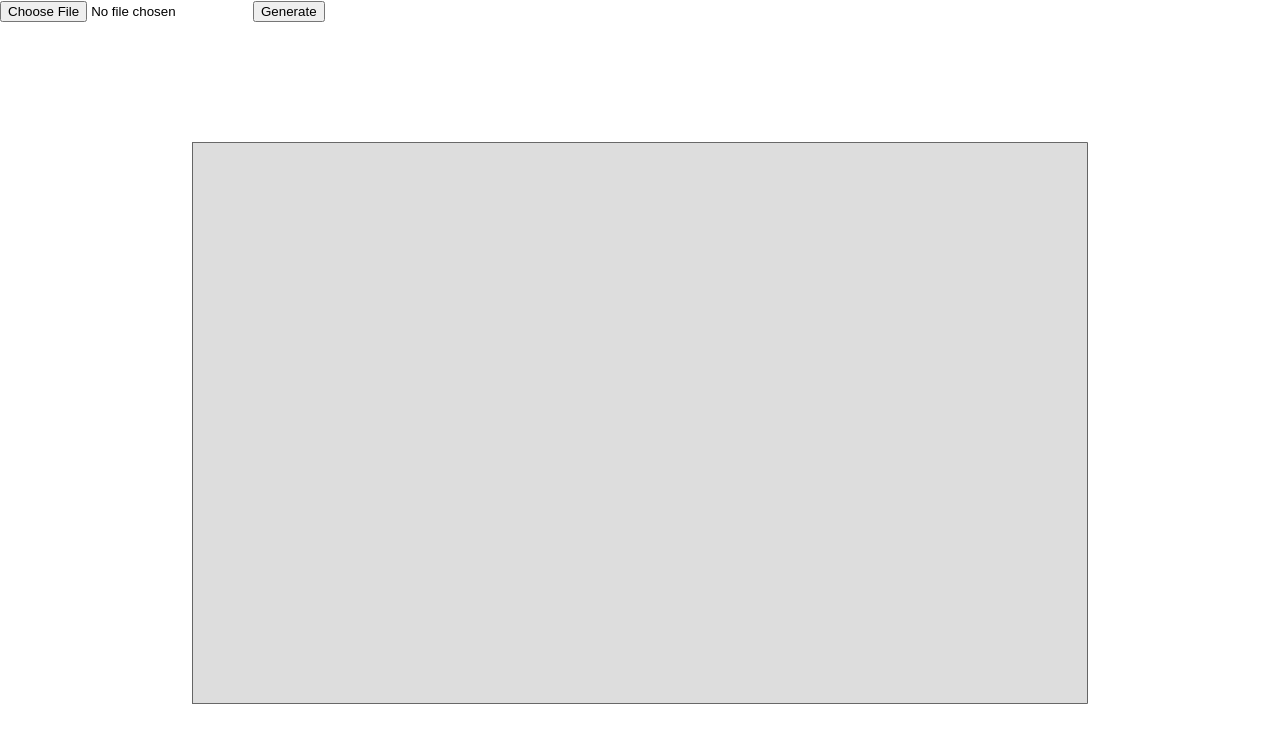
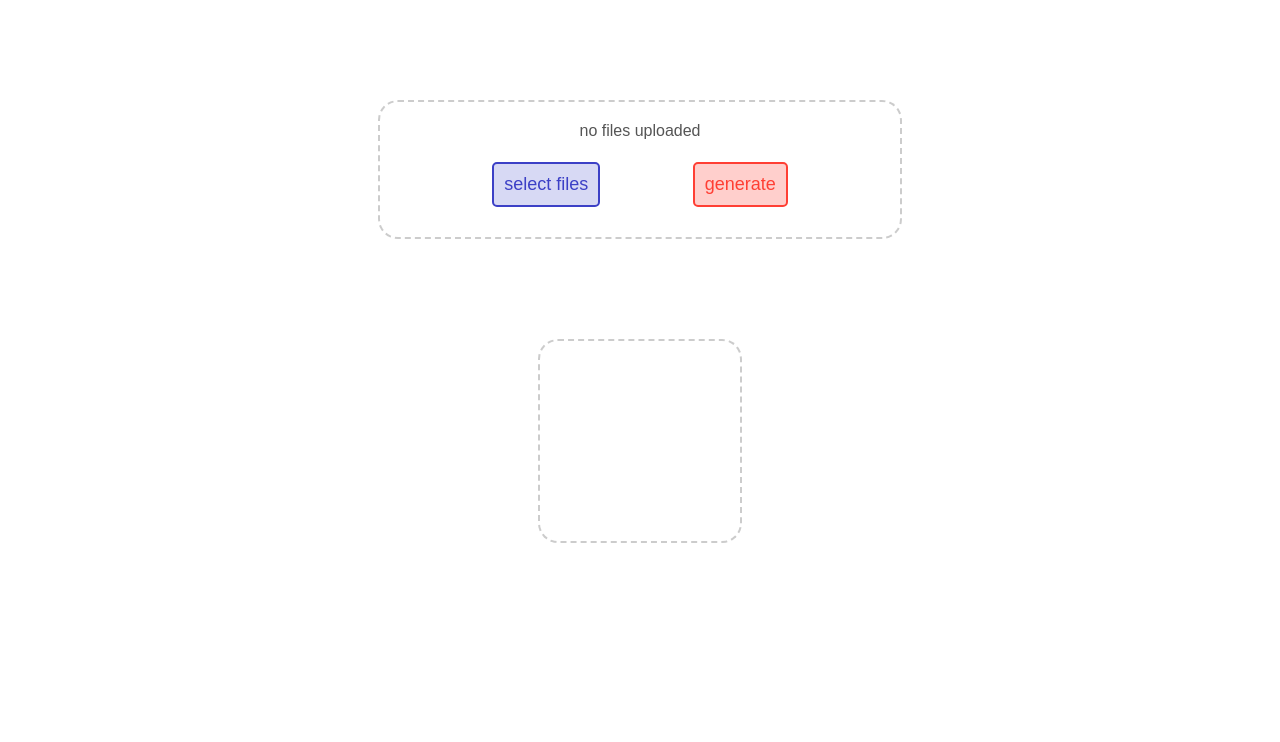
Before and after one commit to humble-barnacle001/uml-app, a React (Create React App) app: page / in a window 1280 px wide. Shown: the top 742 px of the page. Built offline with nearby package versions, Linux system fonts and the light colour scheme.

Commit message:
ready to use

```diff
--- a/src/App.css
+++ b/src/App.css
@@ -1,28 +1,50 @@
-
+.App{
+  display: flex;
+  flex-direction: column;
+}
 .rendiv {
   /* background-image: url('assets/charu1.jpg'); */
   background-color: #fff;
+  border: 2px dashed #ccc;
+  border-radius: 20px;
+  /* background : #eee; */
+  position: relative;
+  /* // backgroundImage: "url('./assets/charu1.jpg')", */
+  /* min-height: 100vh; */
+  /* transform: scale(0.7,0.7); */
+  min-height: 200px;
+  min-width: 200px;
+  display:flex;
+  justify-content: center;
+  align-items: center;
+  align-self: center;
+  justify-self: center;
+  padding: 0px;
+  margin-bottom: 100px;
+}
+.rendiv canvas{
+  transform: scale(0.7,0.7);
+  margin: 0px;
 }
 
-/* button {
-  background-color: #4CAF50;
-  border: none;
-  color: white;
-  padding: 15px 32px;
-  text-align: center;
-  text-decoration: none;
-  display: inline-block;
-  font-size: 16px;
-  margin: 4px 2px;
-  cursor: pointer;
-} */
+#upload{
+  width: 100%;
+  /* background: #aaa; */
+  display: flex;
+  justify-content: center;
+  align-items: center;
+  margin: 100px 0px;
+}
 
 #drop-area {
   border: 2px dashed #ccc;
   border-radius: 20px;
   width: 480px;
   font-family: sans-serif;
-  margin: 100px auto;
+  /* position: relative; */
+  /* left: 50%; */
+
+  /* margin: 100px auto; */
   padding: 20px;
 }
 #drop-area.highlight {
@@ -46,17 +68,52 @@ p {
 .button {
   display: inline-block;
   padding: 10px;
-  background: #ccc;
   cursor: pointer;
   border-radius: 5px;
-  border: 1px solid #ccc;
+  margin-top: 2px;
+  font-size: large;
+  text-align: center;
 }
+label.button{
+  border: 2px solid #3c40c6;
+  background: #d7d9f4;
+  color: #3c40c6;
+}
+label.button:hover{
+  background: #3c40c6;
+  color: #fff;
+}
+button.button{
+  border: 2px solid#ff3f34;
+  background:#ffcfcc;
+  color: #ff3f34;
+}
+button.button:hover{
+  background: #ff3f34;
+  color: #fff;
+}
+
 .button:hover {
   background: #ddd;
 }
 #fileElem {
   display: none;
 }
+
+.file {
+  display: inline-block;
+  padding: 8px;
+  margin: 2px;
+  background: #ccc;
+  cursor: pointer;
+  border-radius: 5px;
+  border: 1px solid #ccc;
+  color: #333;
+}
+
+/* #rendiv canvas{
+  transform: scale(0.7,0.7)
+} */
 
 /* handleFiles(event)
 {
--- a/src/App.js
+++ b/src/App.js
@@ -91,8 +91,11 @@ class Sketch extends Component {
 
   genUMLs()
   {
-
-      console.log('bc');
+      let parentNode = this.myRef.current;
+      while (parentNode.firstChild) {
+          parentNode.removeChild(parentNode.firstChild);
+      }
+      // console.log(this.myRef.current);
       this.sketch = new p5( p  => {
       // }
       p.setup = () => {
@@ -111,13 +114,14 @@ class Sketch extends Component {
             [newX, newY] = this.drawUML(uml,p,x,y)
             maxX = Math.max(maxX,newX);
             maxY = Math.max(maxY,newY);
+            newY = newY + 80;
             if(newY>=600)
             {
-              x = maxX+20;
+              x = maxX+80;
               y= 30;
             }
             else
-              y = newY + 20;
+              y = newY;
           }
 
           p.remove();
@@ -134,17 +138,19 @@ class Sketch extends Component {
           for(let i=0;i<this.state.UMLs.length;i++)
           {
             let uml = this.state.UMLs[i];
+            // console.log(uml);
             let newX, newY;
             [newX, newY] = this.drawUML(uml,p,x,y)
             maxX = Math.max(maxX,newX);
             maxY = Math.max(maxY,newY);
+            newY = newY + 80;
             if(newY>=600)
             {
-              x = maxX+20;
+              x = maxX+80;
               y= 30;
             }
             else
-              y = newY + 20;
+              y = newY;
           }
       };
 
@@ -163,14 +169,7 @@ class Sketch extends Component {
               <File></File>
               {/* <button type="button" onClick={this.genUMLs}>Draw</button> */}
               <div ref={this.myRef} className='rendiv' id='renderTarget' style={{
-                  border: '1px solid #333',
-                  background : '#ddd',
-                  // backgroundImage: "url('./assets/charu1.jpg')",
-                  minHeight: '100vh',
-                  transform: 'scale(0.7,0.7)',
-                  display:'flex',
-                  justifyContent: 'center',
-                  alignItems: 'center'
+
               }}></div>
           </div>
       )
--- a/src/FileCom.js
+++ b/src/FileCom.js
@@ -19,25 +19,13 @@ class File extends Component {
     super(props);
     this.code = "";
     this.UMLclasses = [];
+    this.state.files = [];
+    this.handleFiles = this.handleFiles.bind(this);
+    this.handleSubmit = this.handleSubmit.bind(this);
+    this.fileInput = React.createRef();
   }
 
-  showFile = async (e) => {
-    e.preventDefault()
-    const reader = new FileReader()
-    reader.onload = async (e) => {
-      const text = (e.target.result)
-      // console.log(text);
-      this.code = text;
-      let tokens = this.getTokens(text);
-      while(tokens.length>0)
-      {
-        let end = this.getClasses(tokens);
-        tokens = tokens.slice(end+1);
-      }
 
-    };
-    reader.readAsText(e.target.files[0])
-  }
 
   getTokens(rawcode)
   {
@@ -50,7 +38,7 @@ class File extends Component {
     rawcode = rawcode.replaceAll('(', ' ( ').replaceAll(')', ' ) ');
     rawcode = rawcode.replaceAll('{', ' { ').replaceAll('}', ' } ');
     rawcode = rawcode.replaceAll('[', ' [ ').replaceAll(']', ' ] ');
-    rawcode = rawcode.replaceAll(';', ' ; ');
+    rawcode = rawcode.replaceAll(';', ' ; ').replaceAll('=', ' = ');
 
 
     var patt1 = /[\s\0\t\n\f\v]/g;
@@ -201,18 +189,114 @@ class File extends Component {
     // console.log(this.UMLclasses);
   }
 
+  handleFiles(event)
+  {
+    let x = [];
+    // event.preventDefault();
+
+    this.fileInput.current.files.forEach( (f) => {
+      x.push(f.name);
+    });
+    this.setState({
+      files: x
+    });
+  }
+
+  handleSubmit(event) {
+    event.preventDefault();
+    let filez = this.fileInput.current.files;
+    for(let i=0;i<filez.length;i++)
+    {
+      this.showFile(filez[i])
+      .then(()=>{
+          // console.log(this.UMLclasses);
+          if(i==filez.length-1)
+          {
+            const enlarge = new CustomEvent('uml', { detail: this.UMLclasses });
+            window.dispatchEvent(enlarge);
+            this.UMLclasses = [];
+            console.log('hello');
+          }
+      });
+    }
+
+
+  }
+
+  showFile = async(file) => {
+
+    const reader = new FileReader()
+    return new Promise((resolve, reject) => {
+      reader.onerror = () => {
+        reader.abort();
+        reject(new DOMException("Problem parsing input file."));
+      };
+
+      reader.onload = async (e) => {
+        const text = (e.target.result)
+        // console.log(text);
+        this.code = text;
+        let tokens = this.getTokens(text);
+        while(tokens.length>0)
+        {
+          let end = this.getClasses(tokens);
+          tokens = tokens.slice(end+1);
+        }
+        resolve();
+      };
+
+      reader.readAsText(file);
+    });
+
+  }
+
   render = () => {
 
+    let files = this.state.files.map( (x) => <div className="file">{x}</div>);
+
     return (
-    <div>
-      <input type="file" onChange={(e) => this.showFile(e)} />
-      <button type="button" onClick={()=>{
-            const enlarge = new CustomEvent('uml', { detail: this.UMLclasses });
-            window.dispatchEvent(enlarge);
-        }}>Generate</button>
+    <div id='upload'>
+      <div id="drop-area">
+          <div style={{
+                  display: 'flex',
+                  justifyContent: 'center',
+                  color: '#555',
+                  // marginTop: '20px'
+                }}>
+            {(files.length>0?files:<div>no files uploaded</div>)}
+          </div>
+          <form className="my-form" onSubmit={this.handleSubmit}>
+            <input type="file" id="fileElem" multiple accept=".java"
+                ref={this.fileInput}
+                onChange={this.handleFiles}/>
+                <div style={{
+                  display: 'flex',
+                  justifyContent: 'space-evenly',
+                  marginTop: '20px'
+                }}>
+                  <label className="button" htmlFor="fileElem">select files</label>
+                  {/* <br/> */}
+                  <button className="button" type="submit">generate</button>
+                </div>
+
+          </form>
+      </div>
     </div>
-    )
+    );
   }
+
+  // render = () => {
+
+  //   return (
+  //   <div>
+  //     <input type="file" onChange={(e) => this.showFile(e)} />
+  //     <button type="button" onClick={()=>{
+  //           const enlarge = new CustomEvent('uml', { detail: this.UMLclasses });
+  //           window.dispatchEvent(enlarge);
+  //       }}>Generate</button>
+  //   </div>
+  //   )
+  // }
 }
 
 export default File;
```
